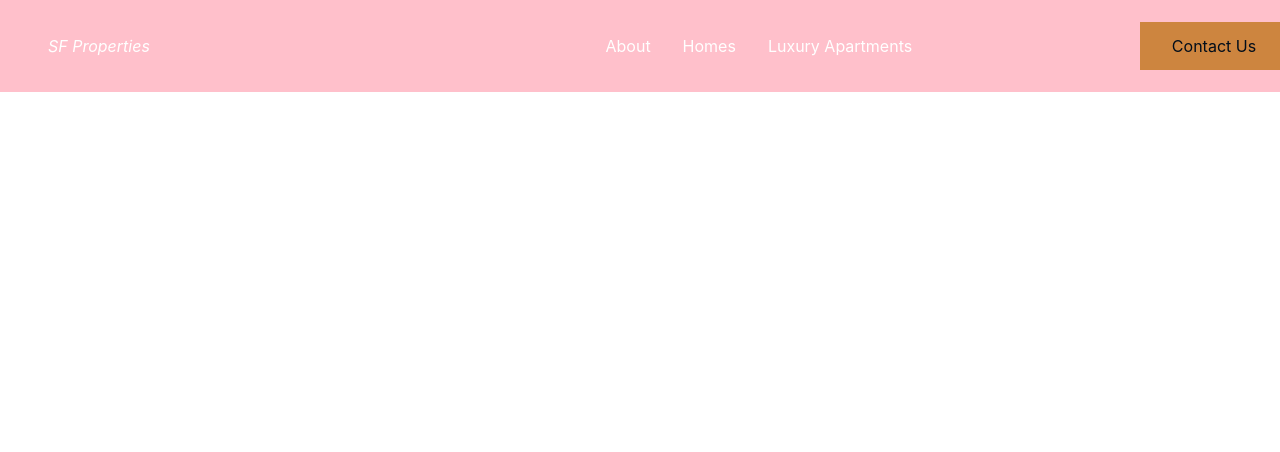
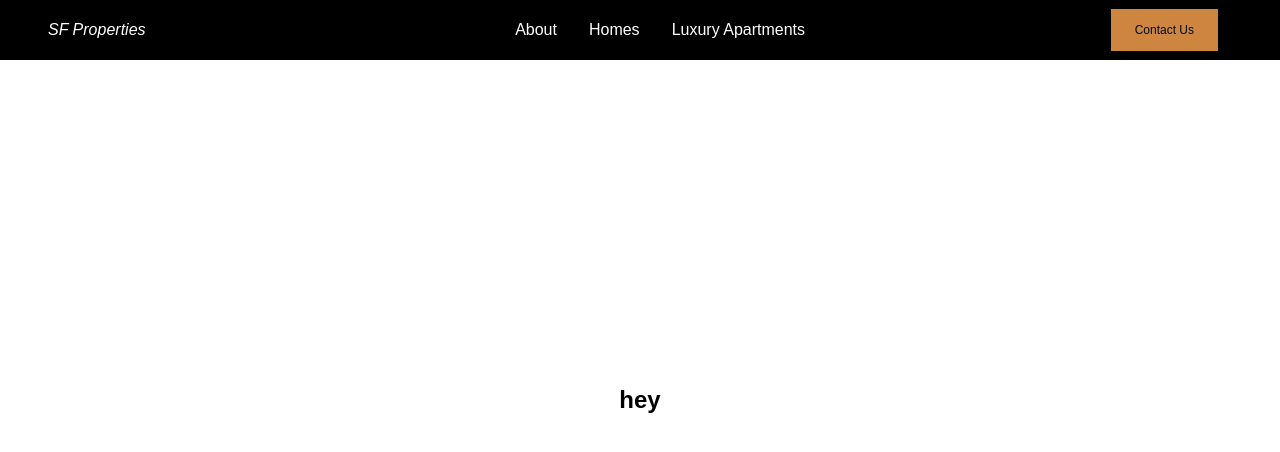
Before and after one commit to bevonbrye/SF-properties, a React (Create React App) app in the folder sf-properties/: page / in a window 1280 px wide. Shown: the top 452 px of the page. Built offline with nearby package versions, Linux system fonts and the light colour scheme.

Commit message:
finish nav

```diff
--- a/sf-properties/public/index.html
+++ b/sf-properties/public/index.html
@@ -1,14 +1,12 @@
 <!DOCTYPE html>
 <html lang="en">
-  <head>
+
+<head>
     <meta charset="utf-8" />
     <link rel="icon" href="%PUBLIC_URL%/favicon.ico" />
     <meta name="viewport" content="width=device-width, initial-scale=1" />
     <meta name="theme-color" content="#000000" />
-    <meta
-      name="description"
-      content="Web site created using create-react-app"
-    />
+    <meta name="description" content="Web site created using create-react-app" />
     <link rel="apple-touch-icon" href="%PUBLIC_URL%/logo192.png" />
     <!--
       manifest.json provides metadata used when your web app is installed on a
@@ -24,9 +22,10 @@
       work correctly both with client-side routing and a non-root public URL.
       Learn how to configure a non-root public URL by running `npm run build`.
     -->
-    <title>React App</title>
-  </head>
-  <body>
+    <title>SF Properties</title>
+</head>
+
+<body>
     <noscript>You need to enable JavaScript to run this app.</noscript>
     <div id="root"></div>
     <!--
@@ -39,5 +38,6 @@
       To begin the development, run `npm start` or `yarn start`.
       To create a production bundle, use `npm run build` or `yarn build`.
     -->
-  </body>
+</body>
+
 </html>
--- a/sf-properties/src/App.js
+++ b/sf-properties/src/App.js
@@ -1,14 +1,16 @@
 import React from 'react';
+import Hero from './components/Hero';
 import Navbar from './components/Navbar';
+import GlobalStyle from './gs';
 
 
 
 function App() {
   return (
     <>
-
-    <Navbar/>
-
+      <GlobalStyle/>
+      <Navbar/>
+      <Hero/>
     </>
   );
 }
--- a/sf-properties/src/components/Button.js
+++ b/sf-properties/src/components/Button.js
@@ -12,9 +12,15 @@ export const Button = styled(Link)`
     min-width: 100px;
     text-decoration: none;
     transition: 0.3s;
-    display:flex;
+    display: flex;
     justify-content: center;
     align-items: center;
     padding: ${({ big } ) => (big ? '16px 40px' : '14px 24px')};
-    color:${({ primary }) => (primary ? 'whate' : '#000d1a')}
+    color:${({ primary }) => (primary ? 'white' : '#000d1a')};
+    font-size: ${({ huge }) => (huge ? '20px' : '12px')};
+    &:hover {
+        transform: translateY(-2px);
+    };
+    ${'' /* font-size: ${({  }) => ( ? '' : '')} */}
+
 `
--- /dev/null
+++ b/sf-properties/src/components/Hero.js
@@ -0,0 +1,35 @@
+import React from 'react';
+import styled, { css } from 'styled-components/macro';
+
+
+const HeroSec = styled.section`
+    height: 100vh;
+    max-height: 1100px;
+    position: relative;
+    overflow: hidden;
+`;
+
+
+const HeroWrap = styled.div`
+  width: 100%;
+  height: 100%;
+  display: flex;
+  justify-content: center;
+  align-items: center;
+  overflow: hidden;
+  position: relative;
+`;
+
+
+
+const Hero = () => {
+    return (
+        <HeroSec>
+            <HeroWrap>
+                <h1>hey</h1>
+            </HeroWrap>
+        </HeroSec>
+    )
+}
+
+export default Hero
--- a/sf-properties/src/components/Navbar.js
+++ b/sf-properties/src/components/Navbar.js
@@ -2,7 +2,8 @@ import React from 'react';
 import styled, {css} from 'styled-components/macro';
 import  {Link} from 'react-router-dom';
 import { menuData } from '../data/MenuData'
-import  { Button } from './Button'
+import  { Button } from './Button';
+import { CgAbstract } from 'react-icons/cg'
 
 
 //----------Style One:
@@ -14,37 +15,59 @@ const Nav = styled.nav`
     z-index: 100;
     position: fixed;
     width: 100%;
-    background:pink;
+    background:black;
+;
 `
 //----------Style Two:
 
 const NavLink = css`
-    color: white;
-    display: flex;
-    align-items: center;
-    padding: 0 1rem;
-    text-decoration: none;
-    height:100%;
+  color: white;
+  display: flex;
+  align-items: center;
+  padding: 0 1rem;
+  height: 100%;
+  cursor: pointer;
+  text-decoration: none;
 
 `
 
 //----------Style Three:
 
-const MenuBars = styled.i``
+const MenuBars = styled(CgAbstract)`
+    display:none;
+
+    @media screen and (max-width: 768px ) {
+        display: block;
+        height: 40px;
+        width: 40px;
+        cursor: pointer;
+        position: absolute;
+        top: 0;
+        right: 0;
+        transform: translate(-50%, 25%);
+        color:white;
+    }
+
+`;
 
 
 //----------Style Four:
 
 const NavMenu = styled.div`
-    display:flex;
-    align-items:center;
-    `
+    display: flex;
+    align-items: center;
+    margin-right: -48px;
+
+    @media screen and (max-width: 768px) {
+        display: none;
+    }
+`;
 
 //----------Style Five:
 
 const NavMenuLinks = styled(Link)`
     ${NavLink}
-`
+`;
 
 
 //----------Style Five:
@@ -52,14 +75,18 @@ const NavMenuLinks = styled(Link)`
 const Logo = styled(Link)`
     ${NavLink}
     font-style:italic;
-`
+
+`;
 
 //----------Style Six:
 
 const NavBtn = styled.div`
     display: flex;
     align-items: center;
-    margin-right: 24px;
+    margin-right: 30px;
+    @media screen and (max-width: 768px ) {
+        display:none;
+    }
 `
 
 const Navbar = () => {
--- /dev/null
+++ b/sf-properties/src/gs.js
@@ -0,0 +1,17 @@
+import { createGlobalStyle } from 'styled-components';
+
+const GlobalStyle = createGlobalStyle`
+*{
+    margin:0;
+    padding:0;
+    box-sizing:border-box;
+    font-family: 'Poppins', sans-serif;
+},
+
+ html, body{
+     overflow-x:hidden;
+ }
+
+`;
+
+export default GlobalStyle
--- a/sf-properties/src/index.css
+++ b/sf-properties/src/index.css
@@ -1,13 +1,12 @@
 body {
-  margin: 0;
-  font-family: -apple-system, BlinkMacSystemFont, 'Segoe UI', 'Roboto', 'Oxygen',
-    'Ubuntu', 'Cantarell', 'Fira Sans', 'Droid Sans', 'Helvetica Neue',
-    sans-serif;
-  -webkit-font-smoothing: antialiased;
-  -moz-osx-font-smoothing: grayscale;
+    margin: 0;
+    font-family: -apple-system, BlinkMacSystemFont, 'Segoe UI', 'Roboto', 'Oxygen', 'Ubuntu', 'Cantarell', 'Fira Sans', 'Droid Sans', 'Helvetica Neue', sans-serif;
+    -webkit-font-smoothing: antialiased;
+    -moz-osx-font-smoothing: grayscale;
 }
 
 code {
-  font-family: source-code-pro, Menlo, Monaco, Consolas, 'Courier New',
-    monospace;
+    font-family: source-code-pro, Menlo, Monaco, Consolas, 'Courier New', monospace;
 }
+
+@import url('https://fonts.googleapis.com/css2?family=Poppins&display=swap');
```
Also changed, not shown: sf-properties/src/data/SlideData.js (added).
